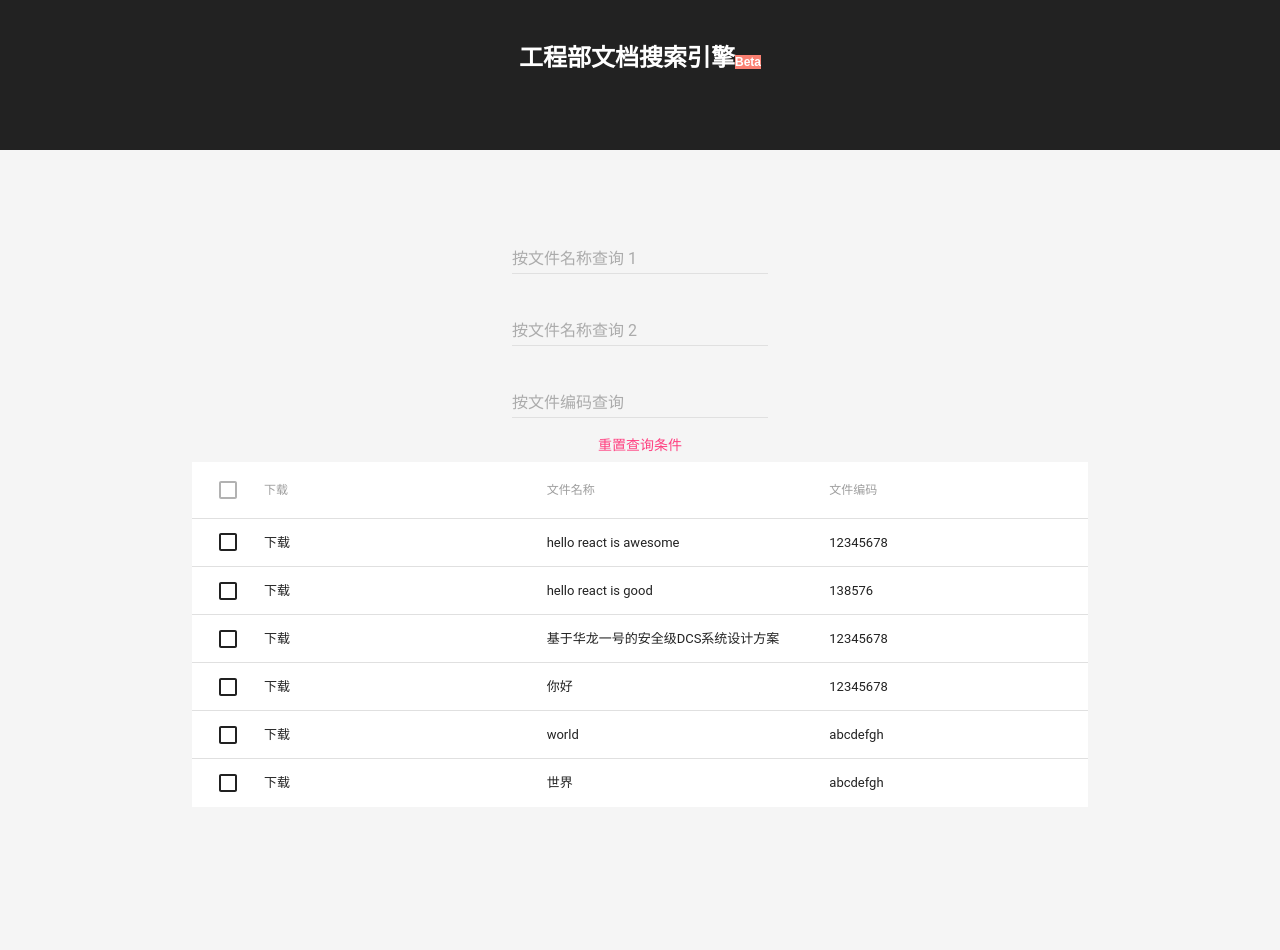
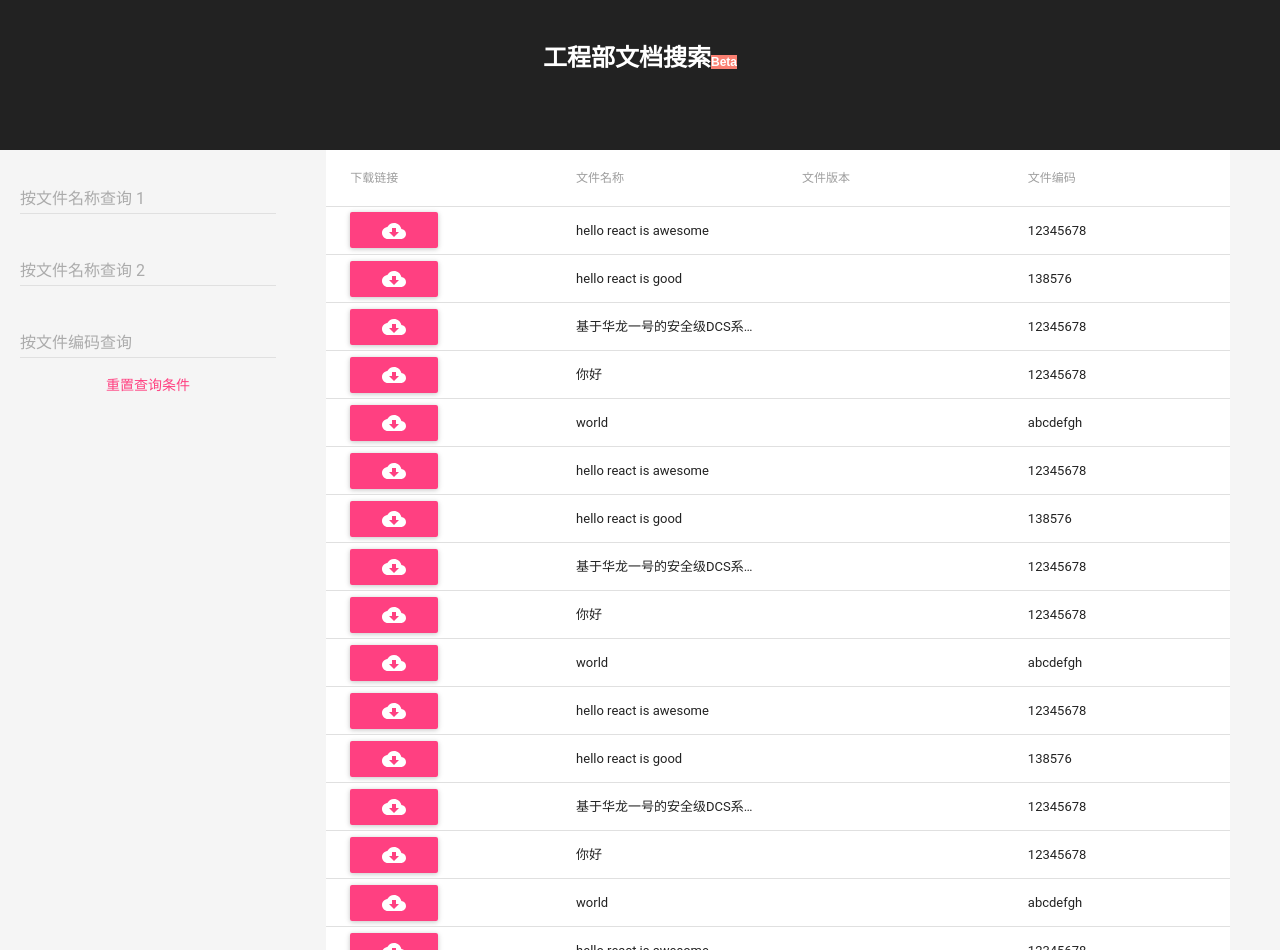
Before and after one commit to musray/doc-search-app, a React (Create React App) app: page / in a window 1280 px wide. Before the commit the page ends 807 px from the top, so only its background shows below. Built offline with nearby package versions, Linux system fonts and the light colour scheme; what react-tap-event-plugin would draw is missing.

Commit message:
introduce flex-box layout; create style for download btn

```diff
--- a/src/App.js
+++ b/src/App.js
@@ -12,6 +12,10 @@ import {
   TableRow,
   TableRowColumn,
 } from 'material-ui/Table';
+import Badge from 'material-ui/Badge';
+import IconButton from 'material-ui/IconButton';
+import FileCloudDownload from 'material-ui/svg-icons/file/cloud-download';
+import RaisedButton from 'material-ui/RaisedButton';
 
 // Needed for onTouchTap
 // http://stackoverflow.com/a/34015469/988941
@@ -20,12 +24,62 @@ injectTapEventPlugin();
 class App extends Component {
   state = {
     docs: [
-      {title: 'hello react is awesome', index: '12345678', platform: 'firmsys'},
-      {title: 'hello react is good', index: '138576', platform: 'hollias'},
-      {title: '基于华龙一号的安全级DCS系统设计方案', index: '12345678', platform: 'speedyhold'},
-      {title: '你好', index: '12345678', platform: 'firmsys'},
-      {title: 'world', index: 'abcdefgh', platform: 'firmsys'},
-      {title: '世界', index: 'abcdefgh', platform: 'hollias'}
+      {title: 'hello react is awesome', index: '12345678', platform: 'firmsys', url: '/'},
+      {title: 'hello react is good', index: '138576', platform: 'hollias', url: '/'},
+      {title: '基于华龙一号的安全级DCS系统设计方案', index: '12345678', platform: 'speedyhold', url: '/'},
+      {title: '你好', index: '12345678', platform: 'firmsys', url: '/'},
+      {title: 'world', index: 'abcdefgh', platform: 'firmsys', url: '/'},
+      {title: 'hello react is awesome', index: '12345678', platform: 'firmsys', url: '/'},
+      {title: 'hello react is good', index: '138576', platform: 'hollias', url: '/'},
+      {title: '基于华龙一号的安全级DCS系统设计方案', index: '12345678', platform: 'speedyhold', url: '/'},
+      {title: '你好', index: '12345678', platform: 'firmsys', url: '/'},
+      {title: 'world', index: 'abcdefgh', platform: 'firmsys', url: '/'},
+      {title: 'hello react is awesome', index: '12345678', platform: 'firmsys', url: '/'},
+      {title: 'hello react is good', index: '138576', platform: 'hollias', url: '/'},
+      {title: '基于华龙一号的安全级DCS系统设计方案', index: '12345678', platform: 'speedyhold', url: '/'},
+      {title: '你好', index: '12345678', platform: 'firmsys', url: '/'},
+      {title: 'world', index: 'abcdefgh', platform: 'firmsys', url: '/'},
+      {title: 'hello react is awesome', index: '12345678', platform: 'firmsys', url: '/'},
+      {title: 'hello react is good', index: '138576', platform: 'hollias', url: '/'},
+      {title: '基于华龙一号的安全级DCS系统设计方案', index: '12345678', platform: 'speedyhold', url: '/'},
+      {title: '你好', index: '12345678', platform: 'firmsys', url: '/'},
+      {title: 'world', index: 'abcdefgh', platform: 'firmsys', url: '/'},
+      {title: 'hello react is awesome', index: '12345678', platform: 'firmsys', url: '/'},
+      {title: 'hello react is good', index: '138576', platform: 'hollias', url: '/'},
+      {title: '基于华龙一号的安全级DCS系统设计方案', index: '12345678', platform: 'speedyhold', url: '/'},
+      {title: '你好', index: '12345678', platform: 'firmsys', url: '/'},
+      {title: 'world', index: 'abcdefgh', platform: 'firmsys', url: '/'},
+      {title: 'hello react is awesome', index: '12345678', platform: 'firmsys', url: '/'},
+      {title: 'hello react is good', index: '138576', platform: 'hollias', url: '/'},
+      {title: '基于华龙一号的安全级DCS系统设计方案', index: '12345678', platform: 'speedyhold', url: '/'},
+      {title: '你好', index: '12345678', platform: 'firmsys', url: '/'},
+      {title: 'world', index: 'abcdefgh', platform: 'firmsys', url: '/'},
+      {title: 'hello react is awesome', index: '12345678', platform: 'firmsys', url: '/'},
+      {title: 'hello react is good', index: '138576', platform: 'hollias', url: '/'},
+      {title: '基于华龙一号的安全级DCS系统设计方案', index: '12345678', platform: 'speedyhold', url: '/'},
+      {title: '你好', index: '12345678', platform: 'firmsys', url: '/'},
+      {title: 'world', index: 'abcdefgh', platform: 'firmsys', url: '/'},
+      {title: 'hello react is awesome', index: '12345678', platform: 'firmsys', url: '/'},
+      {title: 'hello react is good', index: '138576', platform: 'hollias', url: '/'},
+      {title: '基于华龙一号的安全级DCS系统设计方案', index: '12345678', platform: 'speedyhold', url: '/'},
+      {title: '你好', index: '12345678', platform: 'firmsys', url: '/'},
+      {title: 'world', index: 'abcdefgh', platform: 'firmsys', url: '/'},
+      {title: 'hello react is awesome', index: '12345678', platform: 'firmsys', url: '/'},
+      {title: 'hello react is good', index: '138576', platform: 'hollias', url: '/'},
+      {title: '基于华龙一号的安全级DCS系统设计方案', index: '12345678', platform: 'speedyhold', url: '/'},
+      {title: '你好', index: '12345678', platform: 'firmsys', url: '/'},
+      {title: 'world', index: 'abcdefgh', platform: 'firmsys', url: '/'},
+      {title: 'hello react is awesome', index: '12345678', platform: 'firmsys', url: '/'},
+      {title: 'hello react is good', index: '138576', platform: 'hollias', url: '/'},
+      {title: '基于华龙一号的安全级DCS系统设计方案', index: '12345678', platform: 'speedyhold', url: '/'},
+      {title: '你好', index: '12345678', platform: 'firmsys', url: '/'},
+      {title: 'world', index: 'abcdefgh', platform: 'firmsys', url: '/'},
+      {title: 'hello react is awesome', index: '12345678', platform: 'firmsys', url: '/'},
+      {title: 'hello react is good', index: '138576', platform: 'hollias', url: '/'},
+      {title: '基于华龙一号的安全级DCS系统设计方案', index: '12345678', platform: 'speedyhold', url: '/'},
+      {title: '你好', index: '12345678', platform: 'firmsys', url: '/'},
+      {title: 'world', index: 'abcdefgh', platform: 'firmsys', url: '/'},
+      {title: '世界', index: 'abcdefgh', platform: 'hollias', url: '/'}
     ],
     query_a: '',
     query_b: '',
@@ -67,10 +121,12 @@ class App extends Component {
     return (
       <div className="App">
         <div className="App-header">
-          <h2>工程部文档搜索引擎<span className="big-icon">Beta</span></h2>
+          <h2>工程部文档搜索<span className="big-icon">Beta</span></h2>
         </div>
-        <div className="list-contacts">
 
+        <div className="layout-wrapper">
+
+          <div className="layout-search-bar">
             <TextField
                 value={query_a}
                 hintText="文件名称"
@@ -97,30 +153,33 @@ class App extends Component {
                 secondary={true}
                 onClick={() => this.clearQuery()}
             />
+          </div>
 
-        </div>
-        {/*<div className="App-intro">*/}
-          {/*<ol>*/}
-            {/*{showingDocs.map(doc => (*/}
-                {/*<div>*/}
-                  {/*<li key={doc.index}>{doc.title} | {doc.index}</li>*/}
-                {/*</div>*/}
-            {/*))}*/}
-          {/*</ol>*/}
-        {/*</div>*/}
-        <Table style={{ width: "70%", marginLeft: "15%", marginRight: "15%" }}>
-          <TableHeader>
+          <div className="layout-search-result">
+            <Table style={{ width: "90%", marginLeft: "5%", marginRight: "5%" }}>
+              <TableHeader displaySelectAll={false} adjustForCheckbox={false}>
                 <TableRow>
-              <TableHeaderColumn>下载</TableHeaderColumn>
+                  <TableHeaderColumn>下载链接</TableHeaderColumn>
                   <TableHeaderColumn>文件名称</TableHeaderColumn>
+                  <TableHeaderColumn>文件版本</TableHeaderColumn>
                   <TableHeaderColumn>文件编码</TableHeaderColumn>
                 </TableRow>
               </TableHeader>
-          <TableBody>
+              <TableBody displayRowCheckbox={false}>
                 {showingDocs.map(doc => (
                     <TableRow>
-                <TableRowColumn><a href={doc.url}>下载</a></TableRowColumn>
+                      <TableRowColumn>
+                        <RaisedButton
+                            href={doc.url}
+                            target="_blank"
+                            // label=""
+                            secondary={true}
+                            className="download-button"
+                            icon={<FileCloudDownload />}
+                        />
+                      </TableRowColumn>
                       <TableRowColumn>{doc.title}</TableRowColumn>
+                      <TableRowColumn>{doc.ver}</TableRowColumn>
                       <TableRowColumn>{doc.index}</TableRowColumn>
                     </TableRow>
                 ))}
@@ -128,6 +187,10 @@ class App extends Component {
               </TableBody>
             </Table>
           </div>
+
+        </div>
+        {/*<div className="list-contacts"></div>*/}
+      </div>
     );
   }
 }
--- a/src/index.css
+++ b/src/index.css
@@ -186,3 +186,27 @@ body, .app {
     cursor: pointer;
     outline: none;
 }
+
+.layout-wrapper {
+    display: flex;
+    height: 100vh;
+}
+
+.layout-search-bar {
+    flex: 1 0 20%;
+    margin-left: 20px;
+    /*background: gray;*/
+}
+
+.layout-search-result {
+    flex: 1 1 auto;
+    /*padding: 20px;*/
+    overflow: auto;
+}
+
+.download-button {
+    /*margin: 12px;*/
+    /*font-size: 0.5em;*/
+    width: 20%;
+    /*opacity: 0*/
+}
```
Lines whose indentation alone changed are shown as unchanged.
